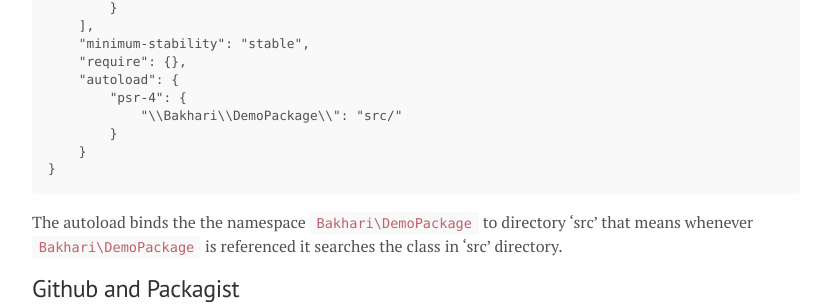
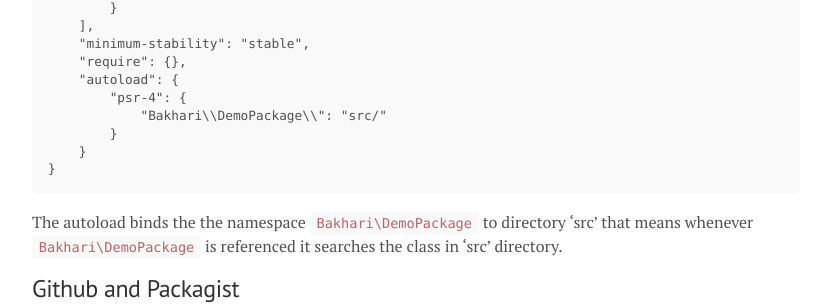
Before and after one commit to bdryagya/pages, a Jekyll site: the page built from _posts/2017-03-10-creating-composer-package.md, in a window 1280 px wide and 900 px high, scrolled down 2175 px. Shown: the part 421-725 px from the top of the window, without its empty margins (224-1044 px from the left). Built offline with Jekyll 4.4.1, drawn with Linux system fonts in a browser that asks for light colours; comment, search, counter and statistics services are not loaded; some of the changed text lies outside the part shown.

Commit message:
fix: psr4 namespace

```diff
--- a/_posts/2017-03-10-creating-composer-package.md
+++ b/_posts/2017-03-10-creating-composer-package.md
@@ -136,7 +136,7 @@
     "require": {},
     "autoload": {
         "psr-4": {
-            "\\Bakhari\\DemoPackage\\": "src/"
+            "Bakhari\\DemoPackage\\": "src/"
         }
     }
 }
```
